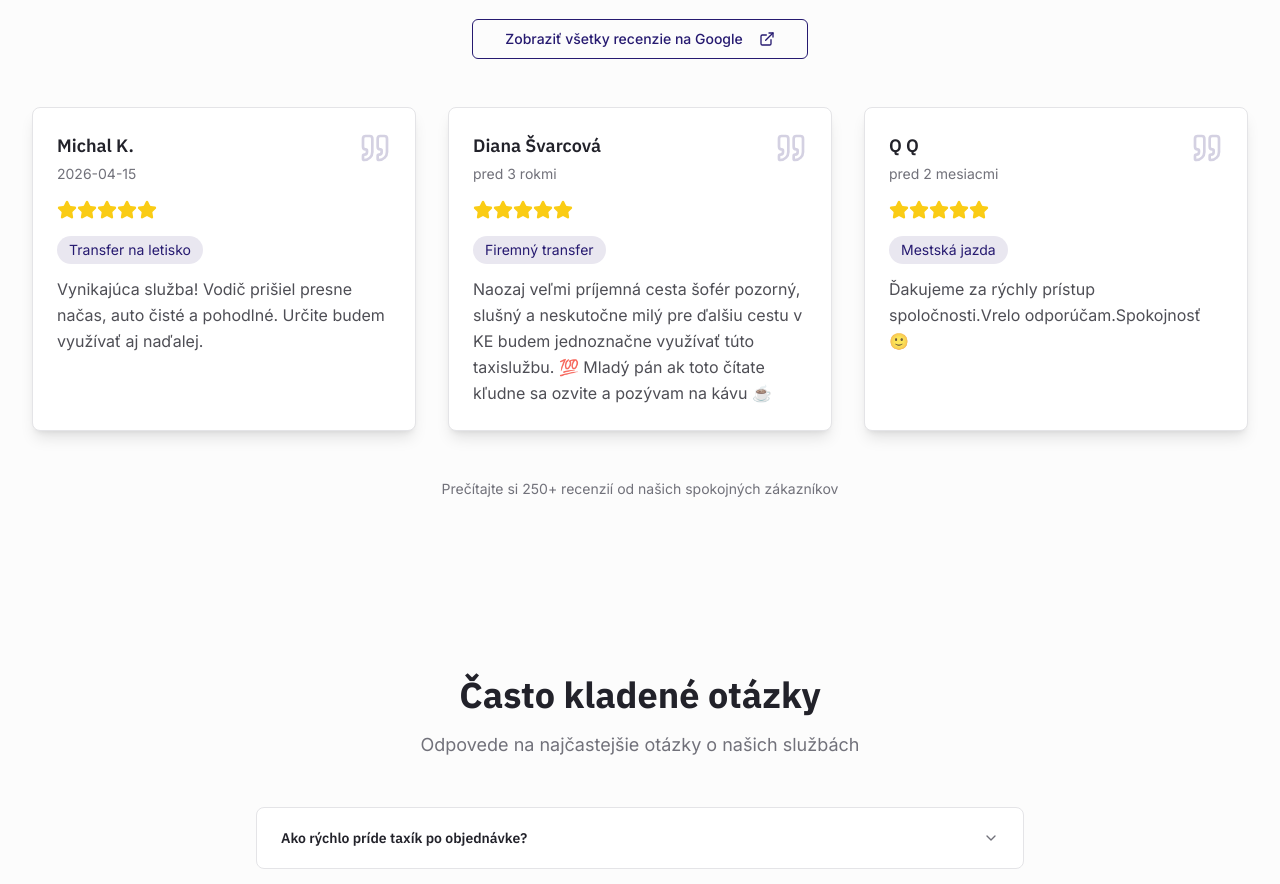
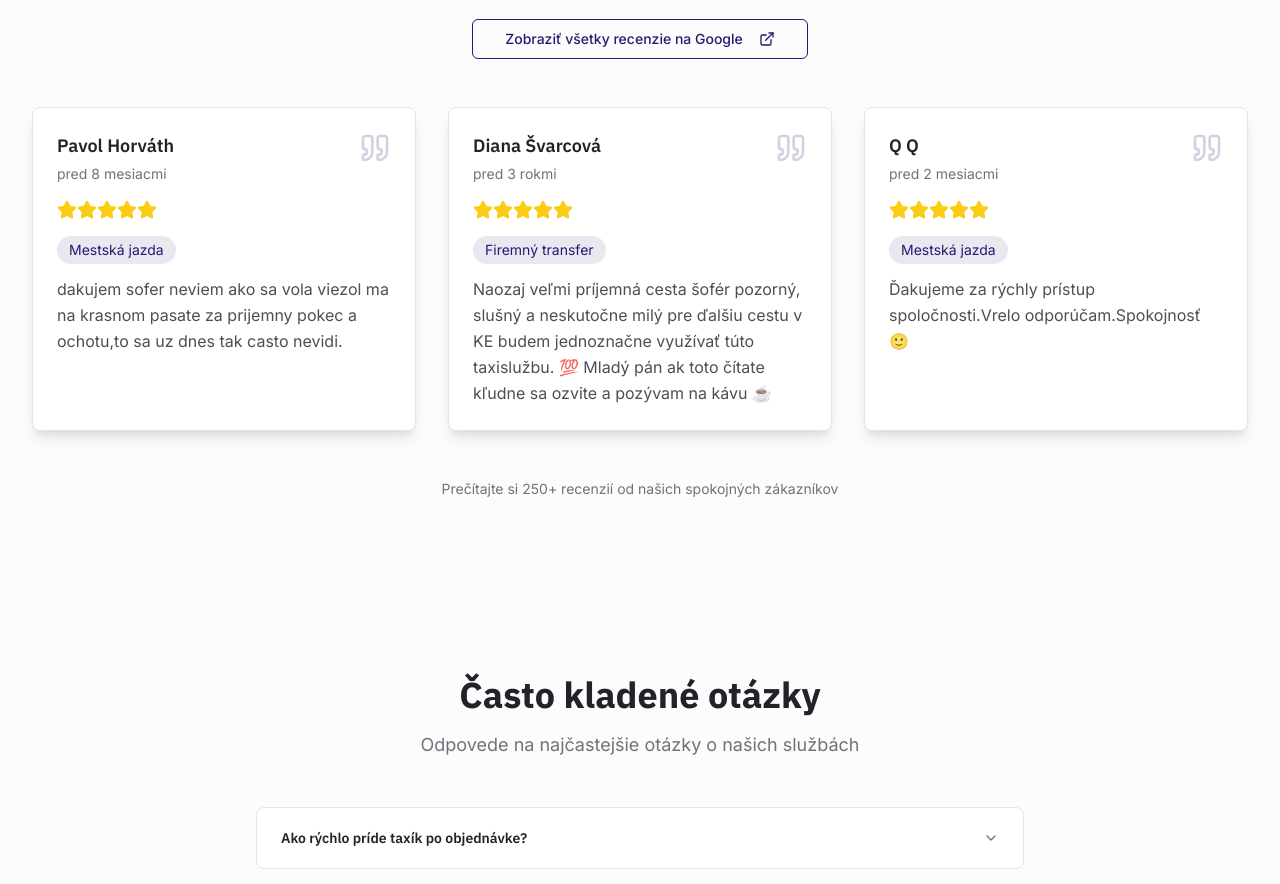
Before and after one commit to peterbejcek/sg-5ee718f3-49be-42fb-857b-8ae5c6e22001-1777794411, a Next.js app: page / in a window 1280 px wide. Shown: the part 5960-6844 px from the top of the page. Built offline with nearby package versions, Linux system fonts and the light colour scheme.

Commit message:
chore(ui): update first review content

```diff
--- a/src/data/reviews.ts
+++ b/src/data/reviews.ts
@@ -18,11 +18,11 @@ export const reviewsData = {
 export const reviews: Review[] = [
   {
     id: "1",
-    name: "Michal K.",
+    name: "Pavol Horváth",
     rating: 5,
-    date: "2026-04-15",
-    text: "Vynikajúca služba! Vodič prišiel presne načas, auto čisté a pohodlné. Určite budem využívať aj naďalej.",
-    service: "Transfer na letisko"
+    date: "pred 8 mesiacmi",
+    text: "dakujem sofer neviem ako sa vola viezol ma na krasnom pasate za prijemny pokec a ochotu,to sa uz dnes tak casto nevidi.",
+    service: "Mestská jazda"
   },
   {
     id: "2",
```
